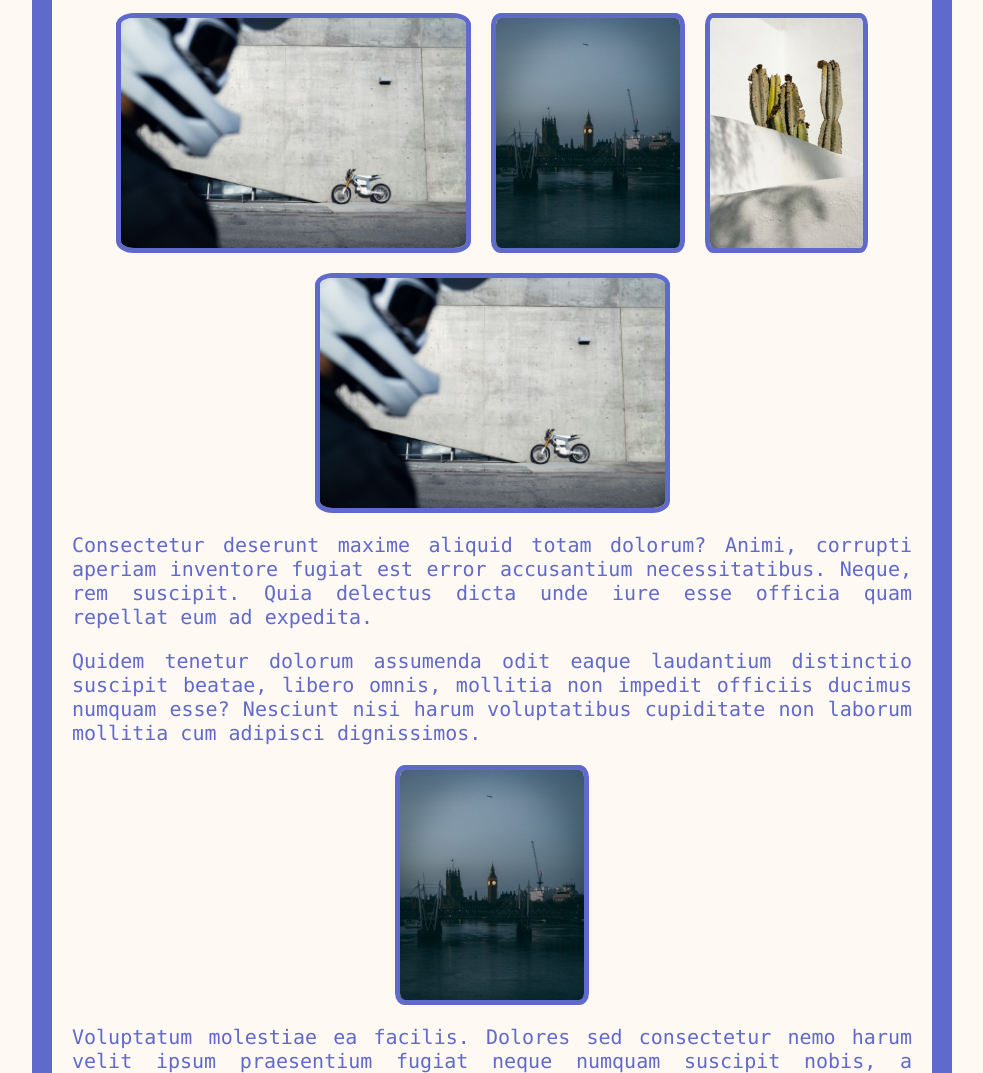
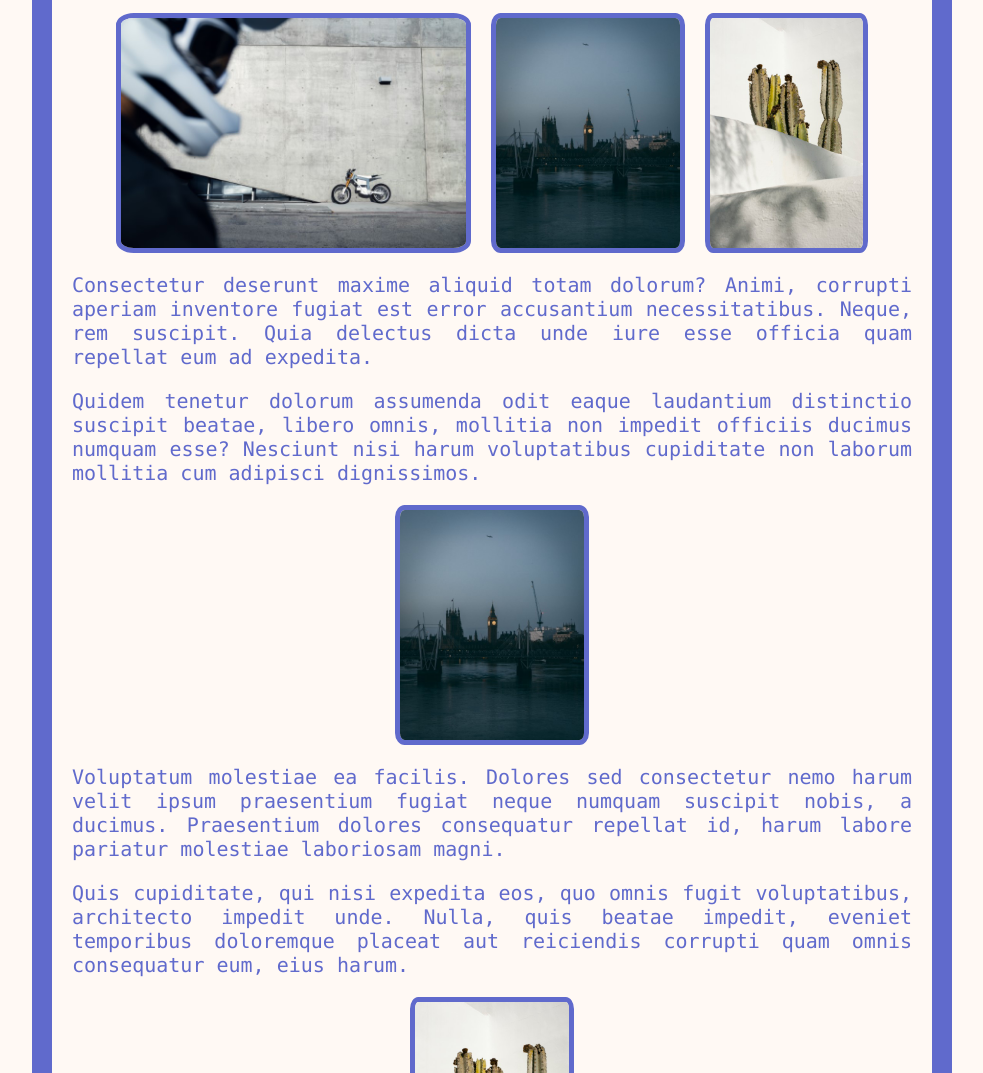
Before and after one commit to korovinegor/website-layout-portfolio, a plain HTML site: page index.html in a window 1280 px wide. Shown: the part 805-1878 px from the top of the page, without its empty margins (148-1131 px from the left). Drawn offline with Linux system fonts and the light colour scheme.

Commit message:
Update index.html

```diff
--- a/index.html
+++ b/index.html
@@ -42,7 +42,6 @@
                 <img src="media\motorcycle.jpg" alt="motorcycle">
                 <img src="media\london.jpg" alt="london">
                 <img src="media\cactus.jpg" alt="cactus">
-                <img src="media\motorcycle.jpg" alt="motorcycle">
             </div>
             <p>Consectetur deserunt maxime aliquid totam dolorum? Animi, corrupti aperiam inventore fugiat est error accusantium necessitatibus. Neque, rem suscipit. Quia delectus dicta unde iure esse officia quam repellat eum ad expedita.</p>
             <p>Quidem tenetur dolorum assumenda odit eaque laudantium distinctio suscipit beatae, libero omnis, mollitia non impedit officiis ducimus numquam esse? Nesciunt nisi harum voluptatibus cupiditate non laborum mollitia cum adipisci dignissimos.</p>
```
